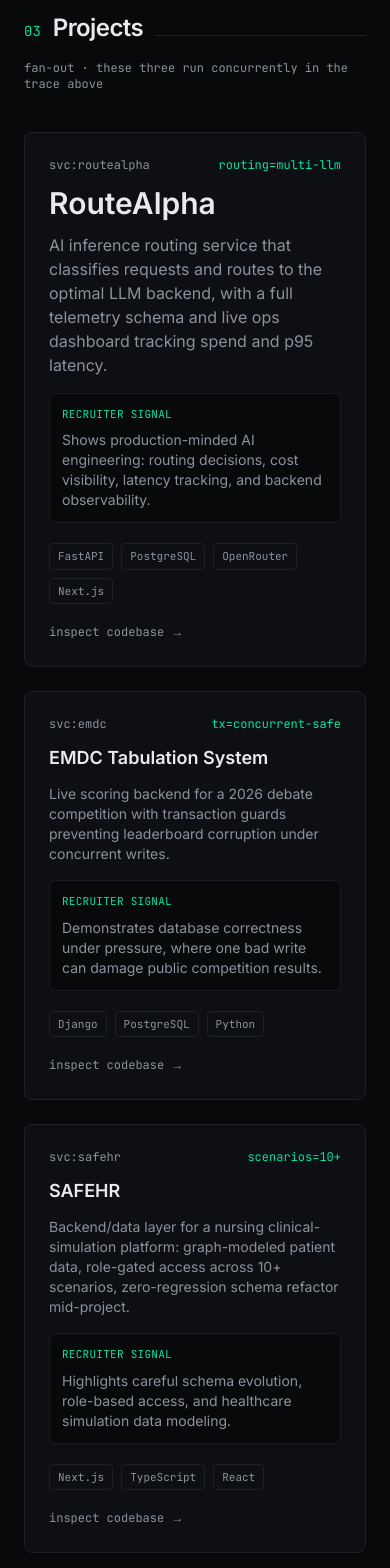
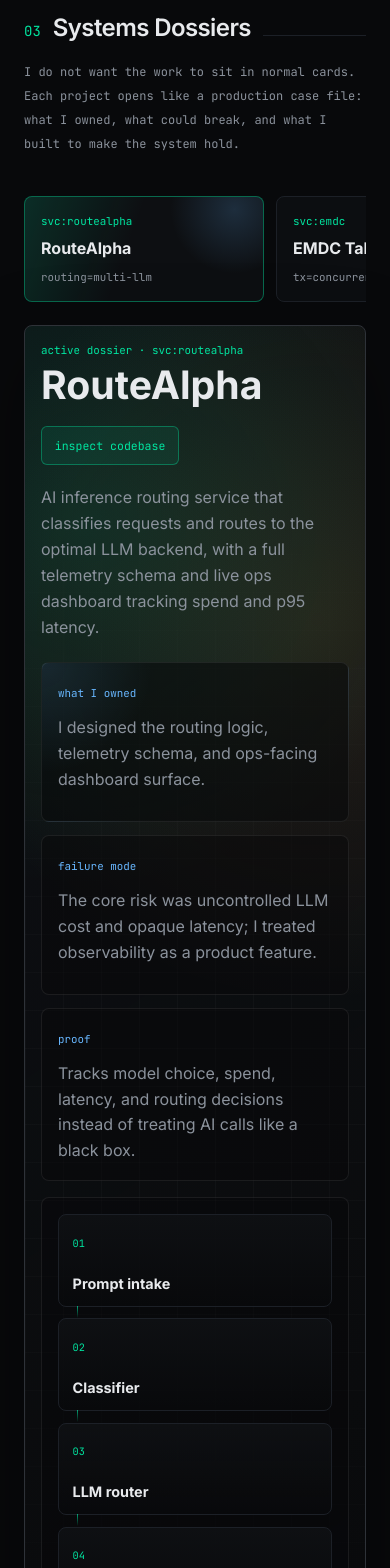
Before and after one commit to NebiyuHaile/Official-Portfolio, a Next.js app: page / in a window 390 px wide. Shown: the part 6160-7728 px from the top of the page. Built offline with nearby package versions, Linux system fonts and the light colour scheme.

Commit message:
Create interactive project dossier lab

```diff
--- a/src/app/globals.css
+++ b/src/app/globals.css
@@ -748,6 +748,288 @@ section[id] {
   line-height: 1.6;
 }
 
+.project-lab {
+  display: grid;
+  grid-template-columns: minmax(14rem, 0.34fr) minmax(0, 1fr);
+  gap: 1rem;
+  align-items: stretch;
+}
+
+.project-lab__rail {
+  display: grid;
+  gap: 0.75rem;
+  align-content: start;
+}
+
+.project-tab {
+  position: relative;
+  overflow: hidden;
+  border: 1px solid var(--border);
+  border-radius: 8px;
+  background: rgba(15, 17, 20, 0.72);
+  padding: 1rem;
+  text-align: left;
+  transition:
+    border-color 180ms ease,
+    background 180ms ease,
+    transform 180ms ease;
+}
+
+.project-tab::before {
+  content: "";
+  position: absolute;
+  inset: 0;
+  opacity: 0;
+  background:
+    linear-gradient(110deg, rgba(0, 229, 160, 0.14), transparent 44%),
+    radial-gradient(circle at 88% 12%, rgba(104, 183, 255, 0.18), transparent 28%);
+  transition: opacity 180ms ease;
+}
+
+.project-tab:hover,
+.project-tab:focus-visible,
+.project-tab--active {
+  border-color: rgba(0, 229, 160, 0.42);
+  background: rgba(15, 17, 20, 0.92);
+  transform: translateX(0.35rem);
+  outline: none;
+}
+
+.project-tab:hover::before,
+.project-tab:focus-visible::before,
+.project-tab--active::before {
+  opacity: 1;
+}
+
+.project-tab span,
+.project-tab strong,
+.project-tab small {
+  position: relative;
+  z-index: 2;
+  display: block;
+}
+
+.project-tab span,
+.project-tab small {
+  font-family: var(--font-mono);
+  font-size: 0.68rem;
+}
+
+.project-tab span {
+  color: var(--accent);
+}
+
+.project-tab strong {
+  margin-top: 0.45rem;
+  color: var(--foreground);
+  font-size: 1rem;
+  font-weight: 650;
+}
+
+.project-tab small {
+  margin-top: 0.55rem;
+  color: var(--foreground-muted);
+}
+
+.project-dossier {
+  position: relative;
+  overflow: hidden;
+  min-height: 42rem;
+  border: 1px solid color-mix(in srgb, var(--border), white 8%);
+  border-radius: 8px;
+  background:
+    radial-gradient(circle at 18% 12%, rgba(0, 229, 160, 0.12), transparent 25%),
+    radial-gradient(circle at 86% 18%, rgba(246, 189, 96, 0.11), transparent 28%),
+    linear-gradient(145deg, rgba(15, 17, 20, 0.94), rgba(8, 9, 11, 0.82));
+  padding: clamp(1rem, 2.2vw, 1.5rem);
+  box-shadow: 0 26px 80px rgba(0, 0, 0, 0.36);
+}
+
+.project-dossier::before {
+  content: "";
+  position: absolute;
+  inset: 0;
+  pointer-events: none;
+  background-image:
+    linear-gradient(to right, rgba(232, 234, 237, 0.035) 1px, transparent 1px),
+    linear-gradient(to bottom, rgba(232, 234, 237, 0.03) 1px, transparent 1px);
+  background-size: 38px 38px;
+  mask-image: radial-gradient(circle at 52% 48%, black, transparent 80%);
+}
+
+.project-dossier__header,
+.project-dossier__description,
+.project-dossier__grid,
+.project-architecture,
+.project-dossier__footer {
+  position: relative;
+  z-index: 2;
+}
+
+.project-dossier__header {
+  display: flex;
+  align-items: flex-start;
+  justify-content: space-between;
+  gap: 1.5rem;
+}
+
+.project-dossier__eyebrow {
+  font-family: var(--font-mono);
+  font-size: 0.68rem;
+  color: var(--accent);
+}
+
+.project-dossier h3 {
+  margin-top: 0.65rem;
+  max-width: 48rem;
+  color: var(--foreground);
+  font-size: clamp(2.45rem, 6vw, 6.8rem);
+  font-weight: 680;
+  letter-spacing: 0;
+  line-height: 0.86;
+}
+
+.project-dossier__header a {
+  flex: 0 0 auto;
+  border: 1px solid rgba(0, 229, 160, 0.36);
+  border-radius: 6px;
+  padding: 0.62rem 0.8rem;
+  font-family: var(--font-mono);
+  font-size: 0.72rem;
+  color: var(--accent);
+  background: rgba(0, 229, 160, 0.08);
+  transition:
+    transform 160ms ease,
+    background 160ms ease;
+}
+
+.project-dossier__header a:hover,
+.project-dossier__header a:focus-visible {
+  transform: translateY(-2px);
+  background: rgba(0, 229, 160, 0.14);
+  outline: none;
+}
+
+.project-dossier__description {
+  margin-top: 1.25rem;
+  max-width: 54rem;
+  color: var(--foreground-muted);
+  font-size: clamp(1rem, 1.55vw, 1.3rem);
+  line-height: 1.62;
+}
+
+.project-dossier__grid {
+  display: grid;
+  grid-template-columns: 1.2fr 0.9fr 0.9fr;
+  gap: 0.8rem;
+  margin-top: 1.35rem;
+}
+
+.project-dossier__panel {
+  min-height: 10rem;
+  border: 1px solid rgba(232, 234, 237, 0.08);
+  border-radius: 8px;
+  background: rgba(8, 9, 11, 0.5);
+  padding: 1rem;
+}
+
+.project-dossier__panel--large {
+  background:
+    radial-gradient(circle at 0% 0%, rgba(104, 183, 255, 0.13), transparent 32%),
+    rgba(8, 9, 11, 0.58);
+}
+
+.project-dossier__panel span {
+  font-family: var(--font-mono);
+  font-size: 0.68rem;
+  color: var(--signal-blue);
+}
+
+.project-dossier__panel p {
+  margin-top: 0.75rem;
+  color: var(--foreground-muted);
+  line-height: 1.62;
+}
+
+.project-architecture {
+  margin-top: 1rem;
+  border: 1px solid rgba(232, 234, 237, 0.08);
+  border-radius: 8px;
+  background: rgba(8, 9, 11, 0.42);
+  padding: 1rem;
+}
+
+.project-architecture__path {
+  display: grid;
+  grid-template-columns: repeat(5, minmax(0, 1fr));
+  gap: 0.7rem;
+}
+
+.project-architecture__node {
+  position: relative;
+  min-height: 7.5rem;
+  border: 1px solid var(--border);
+  border-radius: 8px;
+  background:
+    linear-gradient(180deg, rgba(15, 17, 20, 0.88), rgba(8, 9, 11, 0.72));
+  padding: 0.85rem;
+}
+
+.project-architecture__node:not(:last-child)::after {
+  content: "";
+  position: absolute;
+  top: 50%;
+  right: -0.72rem;
+  width: 0.72rem;
+  height: 1px;
+  background: linear-gradient(90deg, rgba(0, 229, 160, 0.7), transparent);
+}
+
+.project-architecture__node span {
+  font-family: var(--font-mono);
+  font-size: 0.64rem;
+  color: var(--accent);
+}
+
+.project-architecture__node strong {
+  display: block;
+  margin-top: 1.45rem;
+  color: var(--foreground);
+  font-size: 0.9rem;
+  line-height: 1.15;
+}
+
+.project-dossier__footer {
+  display: grid;
+  grid-template-columns: 1fr auto;
+  gap: 1rem;
+  align-items: end;
+  margin-top: 1rem;
+}
+
+.project-dossier__footer p {
+  max-width: 44rem;
+  color: var(--foreground-muted);
+  line-height: 1.6;
+}
+
+.project-dossier__footer div {
+  display: flex;
+  flex-wrap: wrap;
+  justify-content: flex-end;
+  gap: 0.45rem;
+}
+
+.project-dossier__footer span {
+  border: 1px solid var(--border);
+  border-radius: 999px;
+  padding: 0.35rem 0.58rem;
+  font-family: var(--font-mono);
+  font-size: 0.68rem;
+  color: var(--foreground-muted);
+  background: rgba(15, 17, 20, 0.6);
+}
+
 @keyframes packet-route {
   0% {
     left: 16%;
@@ -857,6 +1139,63 @@ section[id] {
     min-height: 0;
     margin-top: 0;
   }
+
+  .project-lab {
+    grid-template-columns: 1fr;
+  }
+
+  .project-lab__rail {
+    display: flex;
+    overflow-x: auto;
+    padding-bottom: 0.4rem;
+    scroll-snap-type: x mandatory;
+  }
+
+  .project-tab {
+    min-width: 15rem;
+    scroll-snap-align: start;
+  }
+
+  .project-tab:hover,
+  .project-tab:focus-visible,
+  .project-tab--active {
+    transform: none;
+  }
+
+  .project-dossier {
+    min-height: 0;
+  }
+
+  .project-dossier__header,
+  .project-dossier__footer {
+    grid-template-columns: 1fr;
+    flex-direction: column;
+    align-items: flex-start;
+  }
+
+  .project-dossier__grid,
+  .project-architecture__path,
+  .project-dossier__footer {
+    grid-template-columns: 1fr;
+  }
+
+  .project-architecture__node {
+    min-height: 5.75rem;
+  }
+
+  .project-architecture__node:not(:last-child)::after {
+    top: auto;
+    right: auto;
+    bottom: -0.72rem;
+    left: 1.1rem;
+    width: 1px;
+    height: 0.72rem;
+    background: linear-gradient(180deg, rgba(0, 229, 160, 0.7), transparent);
+  }
+
+  .project-dossier__footer div {
+    justify-content: flex-start;
+  }
 }
 
 @media (min-width: 1536px) {
--- a/src/components/Projects.tsx
+++ b/src/components/Projects.tsx
@@ -1,81 +1,120 @@
+"use client";
+
+import { useState } from "react";
+import { motion, useReducedMotion } from "framer-motion";
 import Reveal from "@/components/Reveal";
 import SectionHeading from "@/components/SectionHeading";
 import { projects } from "@/lib/content";
 
 export default function Projects() {
+  const [activeIndex, setActiveIndex] = useState(0);
+  const reduceMotion = useReducedMotion();
+  const activeProject = projects[activeIndex];
+
   return (
     <section
       id="projects"
-      className="mx-auto max-w-6xl px-6 py-24 sm:px-10 lg:px-16"
+      className="mx-auto max-w-7xl px-6 py-24 sm:px-10 lg:px-16"
     >
       <Reveal>
-        <SectionHeading index="03" title="Projects" />
-        <p className="mb-10 -mt-6 font-mono text-xs text-fg-muted">
-          fan-out · these three run concurrently in the trace above
+        <SectionHeading index="03" title="Systems Dossiers" />
+        <p className="mb-10 -mt-6 max-w-2xl font-mono text-xs leading-6 text-fg-muted">
+          I do not want the work to sit in normal cards. Each project opens like
+          a production case file: what I owned, what could break, and what I
+          built to make the system hold.
         </p>
       </Reveal>
 
-      <div className="grid gap-6 md:grid-cols-6">
-        {projects.map((project, i) => (
-          <Reveal
-            key={project.id}
-            delay={i * 0.1}
-            className={
-              i === 0
-                ? "md:col-span-4"
-                : i === 1
-                  ? "md:col-span-2 md:pt-14"
-                  : "md:col-span-3 md:col-start-3"
-            }
+      <Reveal>
+        <div className="project-lab">
+          <div className="project-lab__rail" aria-label="Select project dossier">
+            {projects.map((project, index) => (
+              <button
+                id={project.id}
+                key={project.id}
+                type="button"
+                className={`project-tab ${
+                  activeIndex === index ? "project-tab--active" : ""
+                }`}
+                onClick={() => setActiveIndex(index)}
+                aria-pressed={activeIndex === index}
+              >
+                <span>{project.service}</span>
+                <strong>{project.name}</strong>
+                <small>{project.attr}</small>
+              </button>
+            ))}
+          </div>
+
+          <motion.article
+            key={activeProject.id}
+            className="project-dossier"
+            initial={{ opacity: 0, y: reduceMotion ? 0 : 16 }}
+            animate={{ opacity: 1, y: 0 }}
+            transition={{ duration: reduceMotion ? 0 : 0.45, ease: [0.22, 1, 0.36, 1] }}
           >
-            <a
-              id={project.id}
-              href={project.link}
-              target="_blank"
-              rel="noreferrer"
-              className="group block h-full scroll-mt-16 rounded-lg border border-border bg-bg-elevated/90 p-6 backdrop-blur-sm transition-all duration-300 hover:-translate-y-1 hover:border-accent/50 hover:shadow-lg hover:shadow-accent/5"
-            >
-              <div className="flex items-center justify-between font-mono text-xs text-fg-muted">
-                <span>{project.service}</span>
-                <span className="text-accent">{project.attr}</span>
+            <div className="project-dossier__header">
+              <div>
+                <p className="project-dossier__eyebrow">
+                  active dossier · {activeProject.service}
+                </p>
+                <h3>{activeProject.name}</h3>
               </div>
-              <h3
-                className={`mt-3 font-semibold text-fg group-hover:text-accent ${
-                  i === 0 ? "text-3xl sm:text-4xl" : "text-lg"
-                }`}
-              >
-                {project.name}
-              </h3>
-              <p
-                className={`mt-3 text-fg-muted ${
-                  i === 0 ? "text-base sm:text-lg" : "text-sm"
-                }`}
-              >
-                {project.description}
-              </p>
-              <div className="mt-4 rounded-md border border-border/80 bg-bg p-3">
-                <p className="font-mono text-[11px] uppercase tracking-wide text-accent">
-                  recruiter signal
-                </p>
-                <p className="mt-2 text-sm text-fg-muted">{project.impact}</p>
+              <a href={activeProject.link} target="_blank" rel="noreferrer">
+                inspect codebase
+              </a>
+            </div>
+
+            <p className="project-dossier__description">
+              {activeProject.description}
+            </p>
+
+            <div className="project-dossier__grid">
+              <div className="project-dossier__panel project-dossier__panel--large">
+                <span>what I owned</span>
+                <p>{activeProject.role}</p>
               </div>
-              <div className="mt-5 flex flex-wrap gap-2">
-                {project.tech.map((t) => (
-                  <span
-                    key={t}
-                    className="rounded border border-border px-2 py-1 font-mono text-[11px] text-fg-muted"
+              <div className="project-dossier__panel">
+                <span>failure mode</span>
+                <p>{activeProject.risk}</p>
+              </div>
+              <div className="project-dossier__panel">
+                <span>proof</span>
+                <p>{activeProject.proof}</p>
+              </div>
+            </div>
+
+            <div className="project-architecture">
+              <div className="project-architecture__path" aria-hidden="true">
+                {activeProject.architecture.map((step, index) => (
+                  <motion.div
+                    key={step}
+                    className="project-architecture__node"
+                    initial={{ opacity: 0, scale: 0.9 }}
+                    animate={{ opacity: 1, scale: 1 }}
+                    transition={{
+                      duration: reduceMotion ? 0 : 0.35,
+                      delay: reduceMotion ? 0 : index * 0.06,
+                    }}
                   >
-                    {t}
-                  </span>
+                    <span>{String(index + 1).padStart(2, "0")}</span>
+                    <strong>{step}</strong>
+                  </motion.div>
                 ))}
               </div>
-              <span className="mt-5 inline-block font-mono text-xs text-fg-muted transition-colors group-hover:text-accent">
-                inspect codebase →
-              </span>
-            </a>
-          </Reveal>
-        ))}
-      </div>
+            </div>
+
+            <div className="project-dossier__footer">
+              <p>{activeProject.impact}</p>
+              <div>
+                {activeProject.tech.map((tech) => (
+                  <span key={tech}>{tech}</span>
+                ))}
+              </div>
+            </div>
+          </motion.article>
+        </div>
+      </Reveal>
     </section>
   );
 }
--- a/src/lib/content.ts
+++ b/src/lib/content.ts
@@ -232,6 +232,10 @@ export type Project = {
   attr: string;
   description: string;
   impact: string;
+  role: string;
+  proof: string;
+  risk: string;
+  architecture: string[];
   tech: string[];
   link: string;
 };
@@ -245,6 +249,10 @@ export const projects: Project[] = [
     description:
       "AI inference routing service that classifies requests and routes to the optimal LLM backend, with a full telemetry schema and live ops dashboard tracking spend and p95 latency.",
     impact: "Shows production-minded AI engineering: routing decisions, cost visibility, latency tracking, and backend observability.",
+    role: "I designed the routing logic, telemetry schema, and ops-facing dashboard surface.",
+    proof: "Tracks model choice, spend, latency, and routing decisions instead of treating AI calls like a black box.",
+    risk: "The core risk was uncontrolled LLM cost and opaque latency; I treated observability as a product feature.",
+    architecture: ["Prompt intake", "Classifier", "LLM router", "Telemetry store", "Ops dashboard"],
     tech: ["FastAPI", "PostgreSQL", "OpenRouter", "Next.js"],
     link: profile.github,
   },
@@ -256,6 +264,10 @@ export const projects: Project[] = [
     description:
       "Live scoring backend for a 2026 debate competition with transaction guards preventing leaderboard corruption under concurrent writes.",
     impact: "Demonstrates database correctness under pressure, where one bad write can damage public competition results.",
+    role: "I built the scoring flow around transaction safety and leaderboard integrity.",
+    proof: "Concurrent writes are guarded so public rankings stay consistent while judges submit live scores.",
+    risk: "The core risk was leaderboard corruption under pressure; correctness mattered more than visual flash.",
+    architecture: ["Judge input", "Validation", "Transaction guard", "Score aggregation", "Leaderboard"],
     tech: ["Django", "PostgreSQL", "Python"],
     link: profile.github,
   },
@@ -267,6 +279,10 @@ export const projects: Project[] = [
     description:
       "Backend/data layer for a nursing clinical-simulation platform: graph-modeled patient data, role-gated access across 10+ scenarios, zero-regression schema refactor mid-project.",
     impact: "Highlights careful schema evolution, role-based access, and healthcare simulation data modeling.",
+    role: "I worked on the data model, role gates, and schema refactor path for simulation workflows.",
+    proof: "The system supports 10+ scenarios while preserving role-specific access and patient-data relationships.",
+    risk: "The core risk was changing schema shape mid-project without breaking scenario behavior.",
+    architecture: ["Role gate", "Scenario loader", "Patient graph", "Clinical actions", "Audit trail"],
     tech: ["Next.js", "TypeScript", "React"],
     link: profile.github,
   },
```
